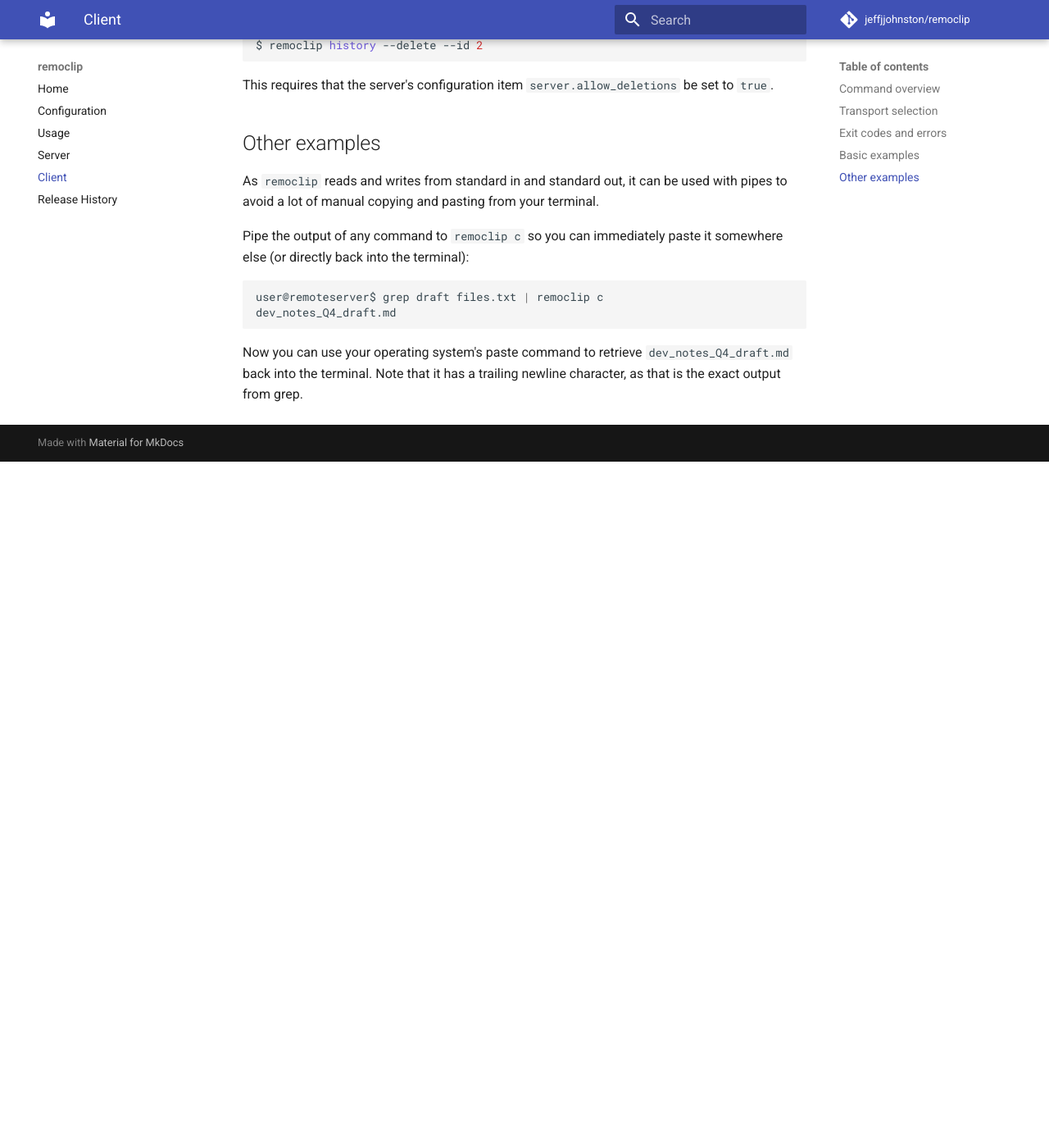
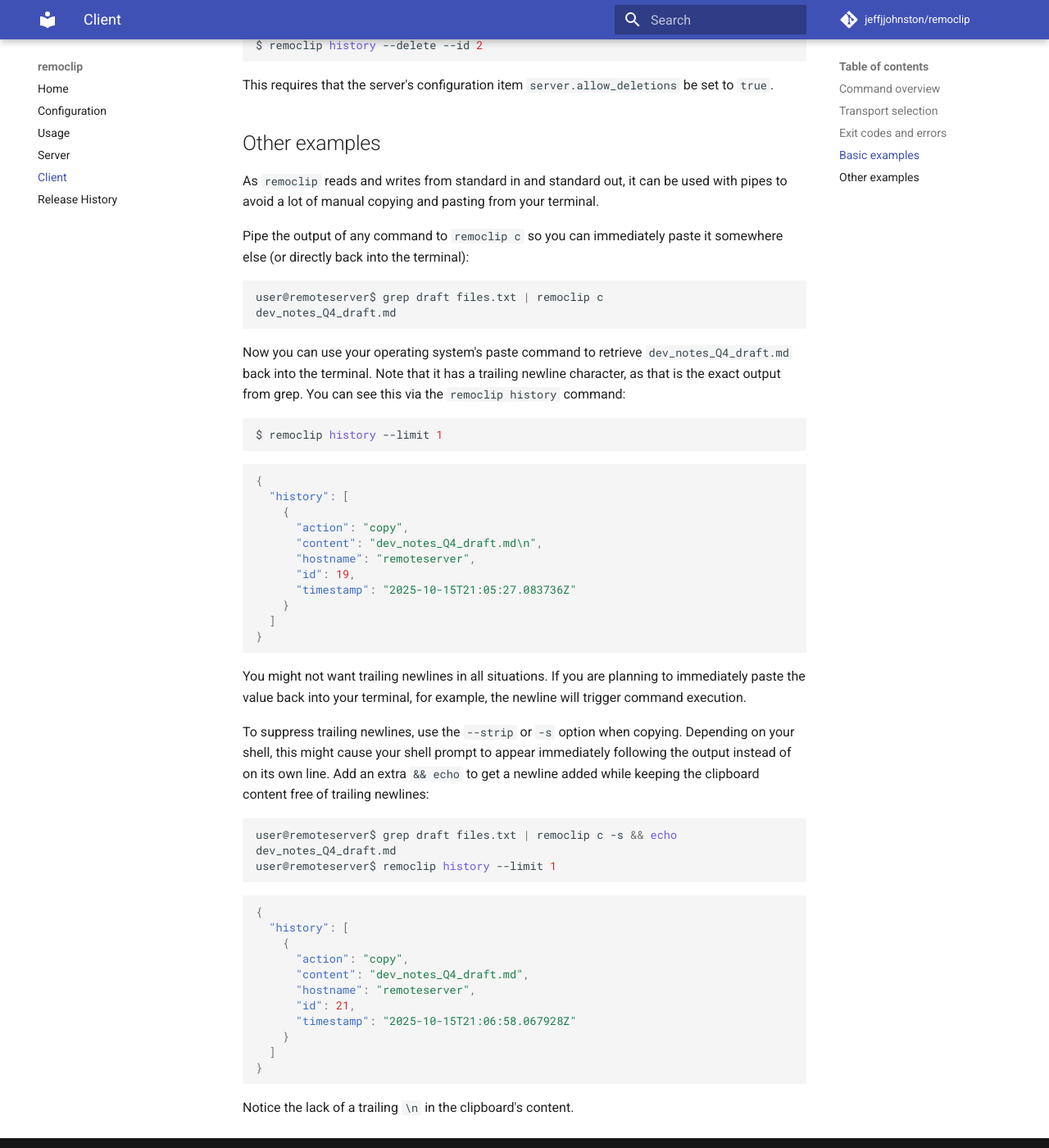
Before and after one commit to jeffjjohnston/remoclip, an MkDocs documentation site: the page built from docs/client.md, in a window 1280 px wide and 1400 px high, scrolled down 3069 px. Shown: the whole window at 82% size. Built offline with MkDocs 1.6.1 and Material for MkDocs 9.7.7, drawn with Linux system fonts in a browser that asks for light colours; comment, search, counter and statistics services are not loaded; before the commit the page ends 3632 px from its top, so only the background shows below that.

Commit message:
PyPI test workflow; docs update

````diff
--- a/docs/client.md
+++ b/docs/client.md
@@ -154,4 +154,48 @@ user@remoteserver$ grep draft files.txt | remoclip c
 dev_notes_Q4_draft.md
 ```
 
-Now you can use your operating system's paste command to retrieve `dev_notes_Q4_draft.md` back into the terminal. Note that it has a trailing newline character, as that is the exact output from grep.
+Now you can use your operating system's paste command to retrieve `dev_notes_Q4_draft.md` back into the terminal. Note that it has a trailing newline character, as that is the exact output from grep. You can see this via the `remoclip history` command:
+
+```bash
+$ remoclip history --limit 1
+```
+
+```json
+{
+  "history": [
+    {
+      "action": "copy",
+      "content": "dev_notes_Q4_draft.md\n",
+      "hostname": "remoteserver",
+      "id": 19,
+      "timestamp": "2025-10-15T21:05:27.083736Z"
+    }
+  ]
+}
+```
+
+You might not want trailing newlines in all situations. If you are planning to immediately paste the value back into your terminal, for example, the newline will trigger command execution.
+
+To suppress trailing newlines, use the `--strip` or `-s` option when copying. Depending on your shell, this might cause your shell prompt to appear immediately following the output instead of on its own line. Add an extra `&& echo` to get a newline added while keeping the clipboard content free of trailing newlines:
+
+```bash
+user@remoteserver$ grep draft files.txt | remoclip c -s && echo
+dev_notes_Q4_draft.md
+user@remoteserver$ remoclip history --limit 1
+```
+
+```json
+{
+  "history": [
+    {
+      "action": "copy",
+      "content": "dev_notes_Q4_draft.md",
+      "hostname": "remoteserver",
+      "id": 21,
+      "timestamp": "2025-10-15T21:06:58.067928Z"
+    }
+  ]
+}
+```
+
+Notice the lack of a trailing `\n` in the clipboard's content.
--- a/pyproject.toml
+++ b/pyproject.toml
@@ -4,7 +4,7 @@ build-backend = "uv_build"
 
 [project]
 name = "remoclip"
-version = "0.1.0"
+version = "1.0.0"
 description = "Remote clipboard server and client CLI tools."
 readme = "README.md"
 license = "MIT"
````
Also changed, not shown: 1 other file.
